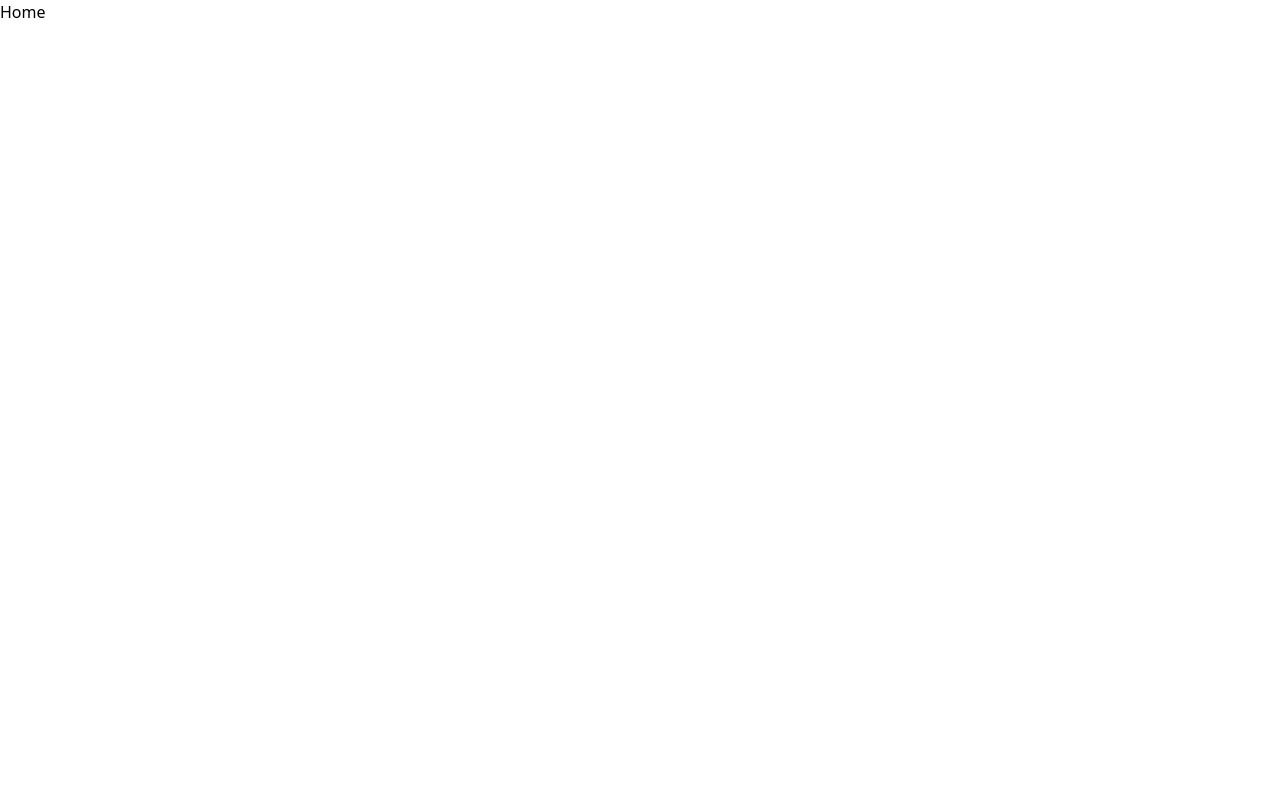
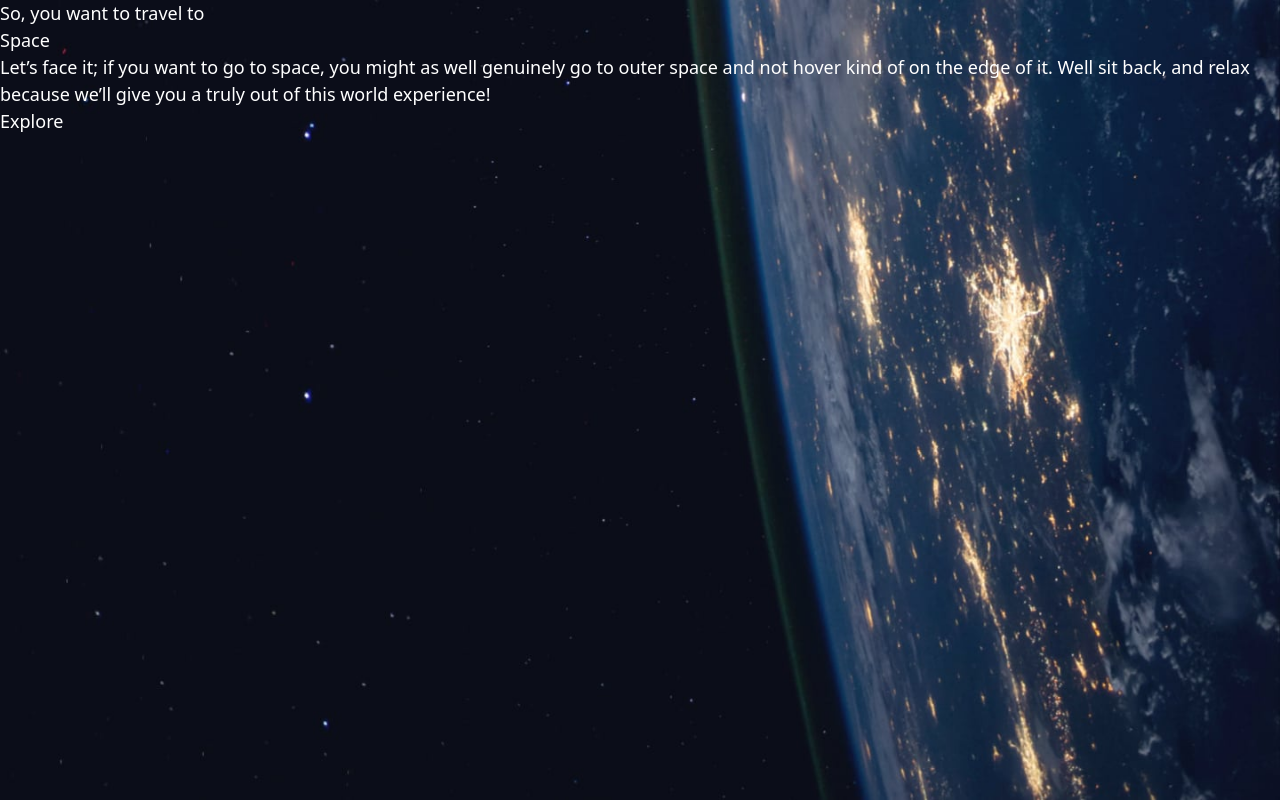
Before and after one commit to ayezabashir/space-tourism-website, a React (Vite) app: page / in a window 1280 px wide. Built offline with nearby package versions, Linux system fonts and the light colour scheme; a web font is replaced by a local one.

Commit message:
home page

```diff
--- a/src/index.css
+++ b/src/index.css
@@ -12,7 +12,16 @@
 
   --font-bellefair: "Bellefair", serif;
   --font-barlow-condensed: "Barlow Condensed", sans-serif;
-  --font-barlow: "Barlow", sans-serif
+  --font-barlow: "Barlow", sans-serif;
+
+  --text-4xl: 9.375rem;
+  --text-3xl: 6.25rem;
+  --text-2xl: 3.5rem;
+  --text-xl: 2rem;
+  --text-lg: 1.75rem;
+  --text-md: 1.125rem;
+  --text-s: 1rem;
+  --text-xs: 0.875rem;
 }
 
 @layer base {
@@ -21,4 +30,17 @@
   *::after {
     @apply box-border;
   }
+  body{
+    @apply min-h-screen font-sans text-md bg-darkblue text-white
+  }
+  img,
+  picutre {
+    @apply block max-w-full
+  }
 }
+
+@layer components{
+  .container{
+    @apply max-w-1100 mx-auto
+  }
+}
--- a/src/pages/Home.jsx
+++ b/src/pages/Home.jsx
@@ -1,8 +1,30 @@
-import React from 'react'
-
 const Home = () => {
   return (
-    <div className='text-balance'>Home</div>
+    <div
+      className='bg-[url(/src/assets/home/background-home-mobile.jpg)] sm:bg-[url(/src/assets/home/background-home-tablet.jpg)] lg:bg-[url(/src/assets/home/background-home-desktop.jpg)] bg-fixed bg-no-repeat bg-cover min-h-screen w-full '>
+      <main className="container">
+        <section>
+          <div>
+            <h1>
+              So, you want to travel to
+            </h1>
+            <h1>
+              Space
+            </h1>
+            <p>
+              Let’s face it; if you want to go to space, you might as well genuinely go to
+              outer space and not hover kind of on the edge of it. Well sit back, and relax
+              because we’ll give you a truly out of this world experience!
+            </p>
+          </div>
+          <div>
+            <button>
+              Explore
+            </button>
+          </div>
+        </section>
+      </main>
+    </div>
   )
 }
 
```
